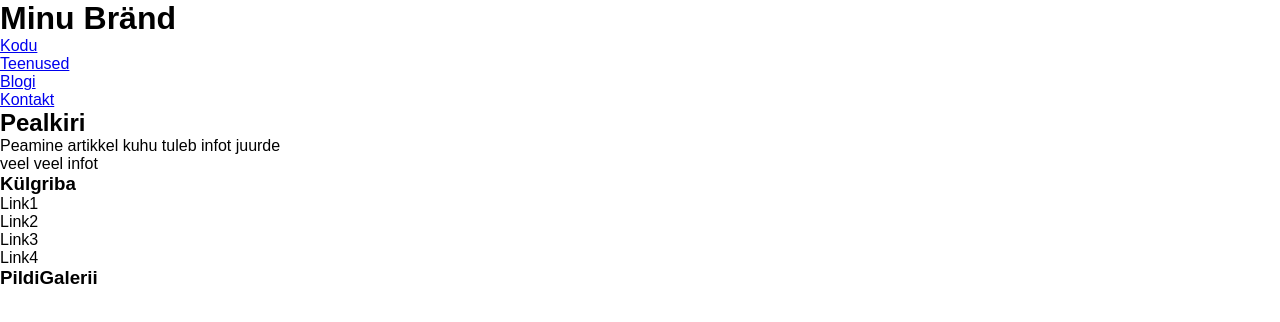
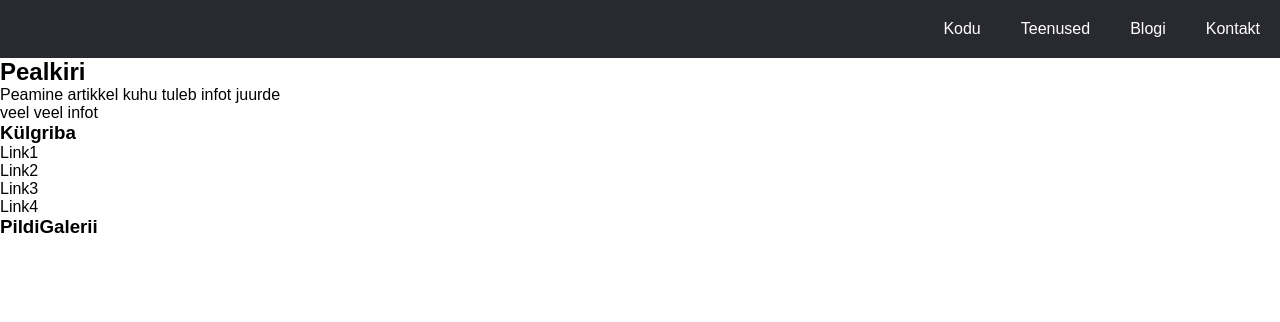
Before and after one commit to Laurzer/yl_veebileht, a plain HTML site: page veebileht/index.html in a window 1280 px wide. Drawn offline with Linux system fonts and the light colour scheme; files that its build step writes are made by us from their sources.

Commit message:
navbar stiilimine ja index failis kerged parandused/muudatused stiililehe ja veebilehe nimedega

```diff
--- a/veebileht/css/style.css
+++ b/veebileht/css/style.css
@@ -11,12 +11,35 @@ body {
 }
 
 /* navbar */
+
 #navbar {
-    display: flex;
-    justify-content: space-between;
-}
+    background: #292930;
+    color: #fff;
+    overflow: auto;
+  }
 
-#navbar ul {
+  #navbar a {
+    color: #fff;
+  }
+
+  #navbar ul {
     float: right;
     list-style: none;
-}
+  }
+
+  #navbar ul li {
+    float: left;
+  }
+
+  #navbar ul li a {
+    display: block;
+    padding: 20px;
+    text-align: center;
+    text-decoration: none;
+  }
+
+  #navbar ul li a:hover,
+  #navbar ul li a.current {
+    background: #31313a;
+    color: #b3ccd6;
+  }
--- a/veebileht/index.html
+++ b/veebileht/index.html
@@ -3,13 +3,13 @@
     <head>
         <meta charset="UTF-8" />
         <meta name="viewport" content="width=device-width, initial-scale=1.0" />
-        <title>Keerulisem Paigutus</title>
-        <link rel="stylesheet" href="style.css" />
+        <title>Laura's corner</title>
+        <link rel="stylesheet" href="css/style.css" />
     </head>
     <body>
         <header>
             <div class="logo">
-                <h1>Minu Bränd</h1>
+                <h1></h1>
             </div>
             <nav id="navbar">
                 <ul>
```
